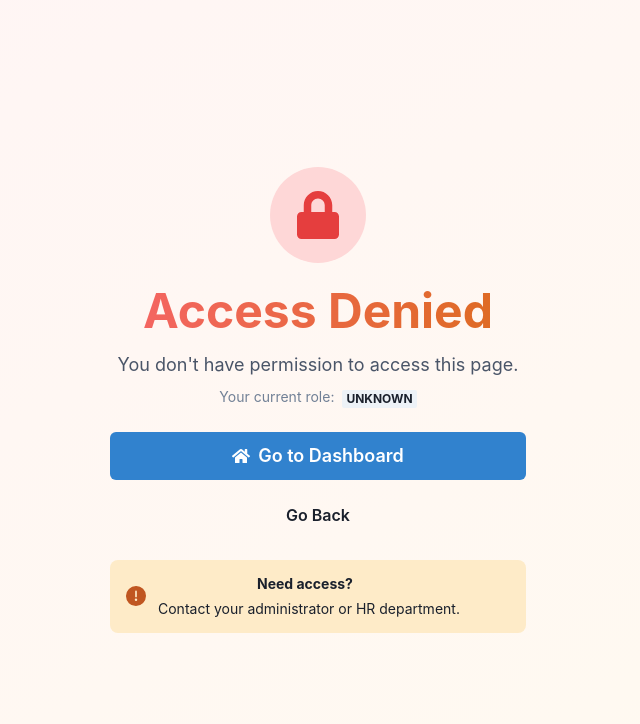
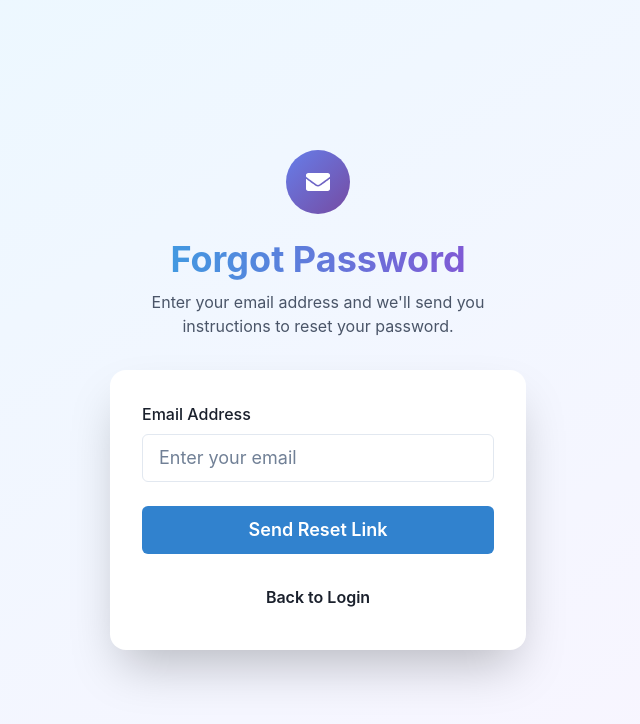
Before and after one commit to redu95/hr-management-system--Frontend-, a React (Vite) app: page /forgot-password in a window 1280 px wide. Shown: the top 724 px of the page, without its empty margins (322-962 px from the left). Built offline with nearby package versions, Linux system fonts and the light colour scheme; no server answers.

Commit message:
feat: add ForgotPasswordPage component and integrate it into routing; update LoginPage for navigation

```diff
--- a/src/App.jsx
+++ b/src/App.jsx
@@ -16,6 +16,7 @@ import DepartmentsPage from "./pages/DepartmentsPage"
 import useAuthStore from "./store/authStore"
 import { BeatLoader } from "react-spinners"
 import ProfilePage from "./pages/ProfilePage"
+import ForgotPasswordPage from "./pages/ForgotPasswordPage"
 
 const queryClient = new QueryClient()
 
@@ -50,6 +51,7 @@ function App() {
         <Routes>
           <Route path="/" element={<LoginPage />} />
           <Route path="/login" element={<LoginPage />} />
+          <Route path="/forgot-password" element={<ForgotPasswordPage />} />
           <Route path="/unauthorized" element={<UnauthorizedPage />} />
 
           <Route
--- /dev/null
+++ b/src/pages/ForgotPasswordPage.jsx
@@ -0,0 +1,145 @@
+"use client"
+
+import { useState } from "react"
+import {
+    Box,
+    Button,
+    Card,
+    CardBody,
+    Container,
+    FormControl,
+    FormLabel,
+    Heading,
+    Input,
+    Text,
+    VStack,
+    useToast,
+    useColorModeValue,
+} from "@chakra-ui/react"
+import { motion } from "framer-motion"
+import { FaEnvelope } from "react-icons/fa"
+import { useNavigate } from "react-router-dom"
+
+const MotionBox = motion(Box)
+const MotionCard = motion(Card)
+
+const ForgotPasswordPage = () => {
+    const [email, setEmail] = useState("")
+    const [loading, setLoading] = useState(false)
+    const [submitted, setSubmitted] = useState(false)
+    const toast = useToast()
+    const navigate = useNavigate()
+
+    const bgGradient = useColorModeValue("linear(to-br, blue.50, purple.50)", "linear(to-br, gray.900, purple.900)")
+    const cardBg = useColorModeValue("white", "gray.800")
+    const textColor = useColorModeValue("gray.600", "gray.300")
+
+    const handleSubmit = async (e) => {
+        e.preventDefault()
+        if (!email) {
+            toast({
+                title: "Missing Email",
+                description: "Please enter your email address.",
+                status: "warning",
+                duration: 3000,
+                isClosable: true,
+            })
+            return
+        }
+        setLoading(true)
+        // Simulate API call
+        setTimeout(() => {
+            setLoading(false)
+            setSubmitted(true)
+            toast({
+                title: "Reset Email Sent",
+                description: "If this email exists, you will receive password reset instructions.",
+                status: "success",
+                duration: 4000,
+                isClosable: true,
+            })
+        }, 1200)
+    }
+
+    return (
+        <Box minH="100vh" bgGradient={bgGradient} display="flex" alignItems="center" justifyContent="center" p={4}>
+            <Container maxW="md">
+                <MotionBox initial={{ opacity: 0, y: 20 }} animate={{ opacity: 1, y: 0 }} transition={{ duration: 0.5 }}>
+                    <VStack spacing={6} mb={8} textAlign="center">
+                        <MotionBox
+                            initial={{ scale: 0 }}
+                            animate={{ scale: 1 }}
+                            transition={{ delay: 0.2, duration: 0.5, type: "spring" }}
+                        >
+                            <Box
+                                w={16}
+                                h={16}
+                                bg="linear-gradient(135deg, #667eea 0%, #764ba2 100%)"
+                                borderRadius="full"
+                                display="flex"
+                                alignItems="center"
+                                justifyContent="center"
+                            >
+                                <FaEnvelope color="white" size="24" />
+                            </Box>
+                        </MotionBox>
+                        <VStack spacing={2}>
+                            <Heading size="xl" bgGradient="linear(to-r, blue.400, purple.500)" bgClip="text">
+                                Forgot Password
+                            </Heading>
+                            <Text color={textColor}>
+                                Enter your email address and we'll send you instructions to reset your password.
+                            </Text>
+                        </VStack>
+                    </VStack>
+                    <MotionCard
+                        bg={cardBg}
+                        shadow="2xl"
+                        borderRadius="2xl"
+                        initial={{ opacity: 0, scale: 0.95 }}
+                        animate={{ opacity: 1, scale: 1 }}
+                        transition={{ delay: 0.3, duration: 0.5 }}
+                    >
+                        <CardBody p={8}>
+                            <form onSubmit={handleSubmit}>
+                                <VStack spacing={6}>
+                                    <FormControl>
+                                        <FormLabel>Email Address</FormLabel>
+                                        <Input
+                                            type="email"
+                                            value={email}
+                                            onChange={(e) => setEmail(e.target.value)}
+                                            placeholder="Enter your email"
+                                            size="lg"
+                                            disabled={loading || submitted}
+                                        />
+                                    </FormControl>
+                                    <Button
+                                        w="full"
+                                        size="lg"
+                                        colorScheme="blue"
+                                        type="submit"
+                                        isLoading={loading}
+                                        isDisabled={submitted}
+                                    >
+                                        {submitted ? "Email Sent" : "Send Reset Link"}
+                                    </Button>
+                                    <Button
+                                        variant="ghost"
+                                        w="full"
+                                        onClick={() => navigate("/login")}
+                                        disabled={loading}
+                                    >
+                                        Back to Login
+                                    </Button>
+                                </VStack>
+                            </form>
+                        </CardBody>
+                    </MotionCard>
+                </MotionBox>
+            </Container>
+        </Box>
+    )
+}
+
+export default ForgotPasswordPage
--- a/src/pages/LoginPage.jsx
+++ b/src/pages/LoginPage.jsx
@@ -254,11 +254,11 @@ const LoginPage = () => {
                                 {/* Forgot Password Link */}
                                 <Flex w="full" justify="flex-end">
                                     <Text
-                                        as="a"
-                                        href="#"
+                                        as="span"
                                         fontSize="sm"
                                         color="blue.500"
-                                        _hover={{ color: "blue.600", textDecoration: "underline" }}
+                                        _hover={{ color: "blue.600", textDecoration: "underline", cursor: "pointer" }}
+                                        onClick={() => navigate("/forgot-password")}
                                     >
                                         Forgot Password?
                                     </Text>
```
